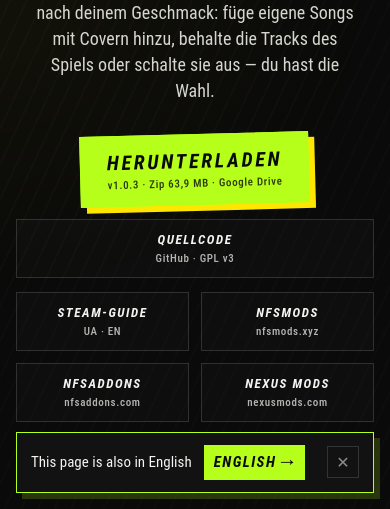
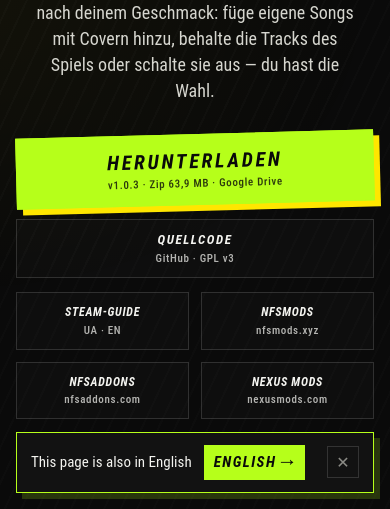
Before and after one commit to kotovskivan/UnboundSoundtrack, a plain HTML site: page de/index.html in a window 390 px wide. Shown: the part 335-844 px from the top of the page. Drawn offline with Linux system fonts and the light colour scheme.

Commit message:
Site update (v1.0.3)

```diff
--- a/de/index.html
+++ b/de/index.html
@@ -293,11 +293,13 @@ h1 .sig { display: block; font: 400 clamp(44px, 5.4vw, 74px)/1 "Sedgwick UB", va
   .hero h1 .sig { margin-left: 0; transform-origin: center; }
   .hero .lead, .hubx-lead, .hubx-sub { margin-left: auto; margin-right: auto; }
   .cta { justify-content: center; margin-left: auto; margin-right: auto; }
+  .cta > .btn.primary { flex: 1 1 auto; } /* 16.11 (Ваня): «Завантажити» на всю ширину, как плитки под ним */
   .cta-more { margin-left: auto; margin-right: auto; }
   .hero .btn { text-align: center; }
   .hubx-tag { justify-content: center; }
 }
 @media (max-width: 639px) {
+  .cta-more .btn { padding: 12px 10px; font-size: 12px; letter-spacing: .06em; } /* «Посібник у Steam» — в одну строку */
   .steps li { padding-left: 42px; min-height: 0; }
   .steps li::before { font-size: 34px; top: -4px; }
   .log > div { grid-template-columns: 1fr; gap: 6px; padding: 14px 16px; }
```
Also changed, not shown: en/index.html (+2 -0 lines), es/index.html (+2 -0 lines), fi/index.html (+2 -0 lines), fr/index.html (+2 -0 lines), index.html (+2 -0 lines), it/index.html (+2 -0 lines), ja/index.html (+2 -0 lines), ko/index.html (+2 -0 lines), pl/index.html (+2 -0 lines), pt/index.html (+2 -0 lines), ru/index.html (+2 -0 lines), tr/index.html (+2 -0 lines), zh/index.html (+2 -0 lines).
